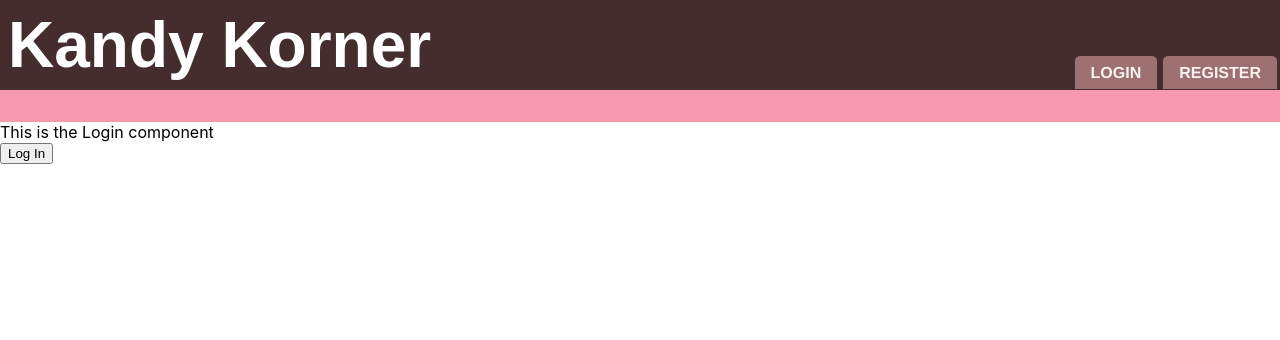
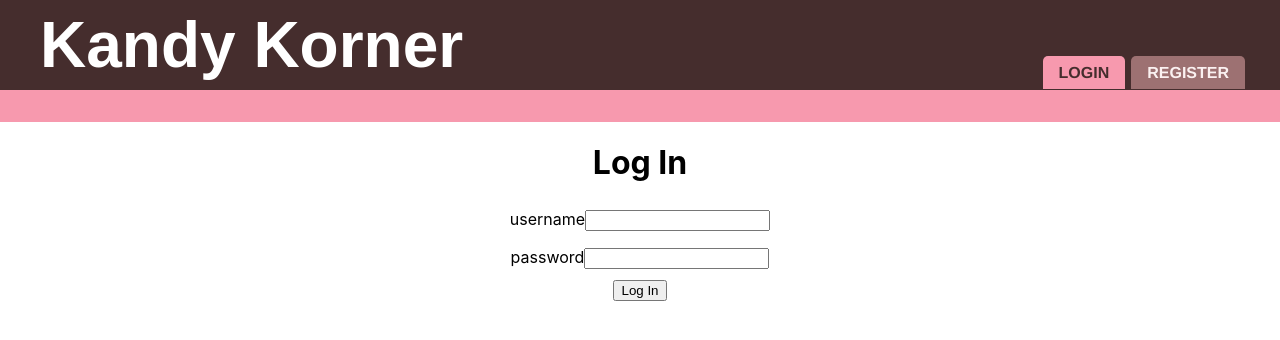
Before and after one commit to BryanNilsen/Kandy-Korner, a React (Create React App) app: page /login in a window 1280 px wide. Shown: the top 340 px of the page. Built offline with nearby package versions, Linux system fonts and the light colour scheme.

Commit message:
added simple login form and active navlink styling

```diff
--- a/src/App.css
+++ b/src/App.css
@@ -5,9 +5,9 @@
 nav {
   background-color: #452d2d;
   display: flex;
-  width: 100%;
   justify-content: space-between;
   align-items: flex-end;
+  padding: 0 2rem;
 }
 
 .logo {
@@ -35,6 +35,11 @@ nav {
   right: 0;
 }
 
+a.activeLink {
+  background-color: #f799ae;
+  color: #452d2d;
+}
+
 .logout {
   background-color: #1f1a1a;
 }
@@ -48,3 +53,11 @@ nav {
   background-color: #f799ae;
   padding: 1rem;
 }
+
+fieldset {
+  border: none;
+}
+
+.center {
+  text-align: center;
+}
--- a/src/components/auth/Login.js
+++ b/src/components/auth/Login.js
@@ -3,7 +3,18 @@ import React from "react";
 const Login = (props) => {
   return (
     <>
-      <div>This is the Login component</div>
+      <div className="center">
+        <h1>Log In</h1>
+        <form>
+          <fieldset>
+            <label for="username">username</label>
+            <input name="username" type="text" />
+          </fieldset>
+          <fieldset>
+            <label for="password">password</label>
+            <input name="password" type="password" />
+          </fieldset>
+        </form>
         <button
           onClick={() => {
             props.setIsAuthenticated(true);
@@ -12,6 +23,7 @@ const Login = (props) => {
         >
           Log In
         </button>
+      </div>
     </>
   );
 };
--- a/src/components/navbar/Navbar.js
+++ b/src/components/navbar/Navbar.js
@@ -9,28 +9,49 @@ const Navbar = (props) => {
         <div>
           {!props.isAuthenticated && (
             <>
-              <NavLink to="/login" className="navlink">
+              <NavLink
+                to="/login"
+                className="navlink"
+                activeClassName="activeLink"
+              >
                 LOGIN
               </NavLink>
-              <NavLink to="/register" className="navlink">
+              <NavLink
+                to="/register"
+                className="navlink"
+                activeClassName="activeLink"
+              >
                 REGISTER
               </NavLink>
             </>
           )}
           {props.isAuthenticated && (
             <>
-              <NavLink to="/products" className="navlink">
+              <NavLink
+                to="/products"
+                className="navlink"
+                activeClassName="activeLink"
+              >
                 PRODUCTS
               </NavLink>
-              <NavLink to="/employees" className="navlink">
+              <NavLink
+                to="/employees"
+                className="navlink"
+                activeClassName="activeLink"
+              >
                 EMPLOYEES
               </NavLink>
-              <NavLink to="/locations" className="navlink">
+              <NavLink
+                to="/locations"
+                className="navlink"
+                activeClassName="activeLink"
+              >
                 LOCATIONS
               </NavLink>
               <NavLink
                 to="/home"
                 className="navlink logout"
+                activeClassName="activeLink"
                 onClick={() => props.setIsAuthenticated(false)}
               >
                 LOGOUT
```
Lines whose indentation alone changed are shown as unchanged.
